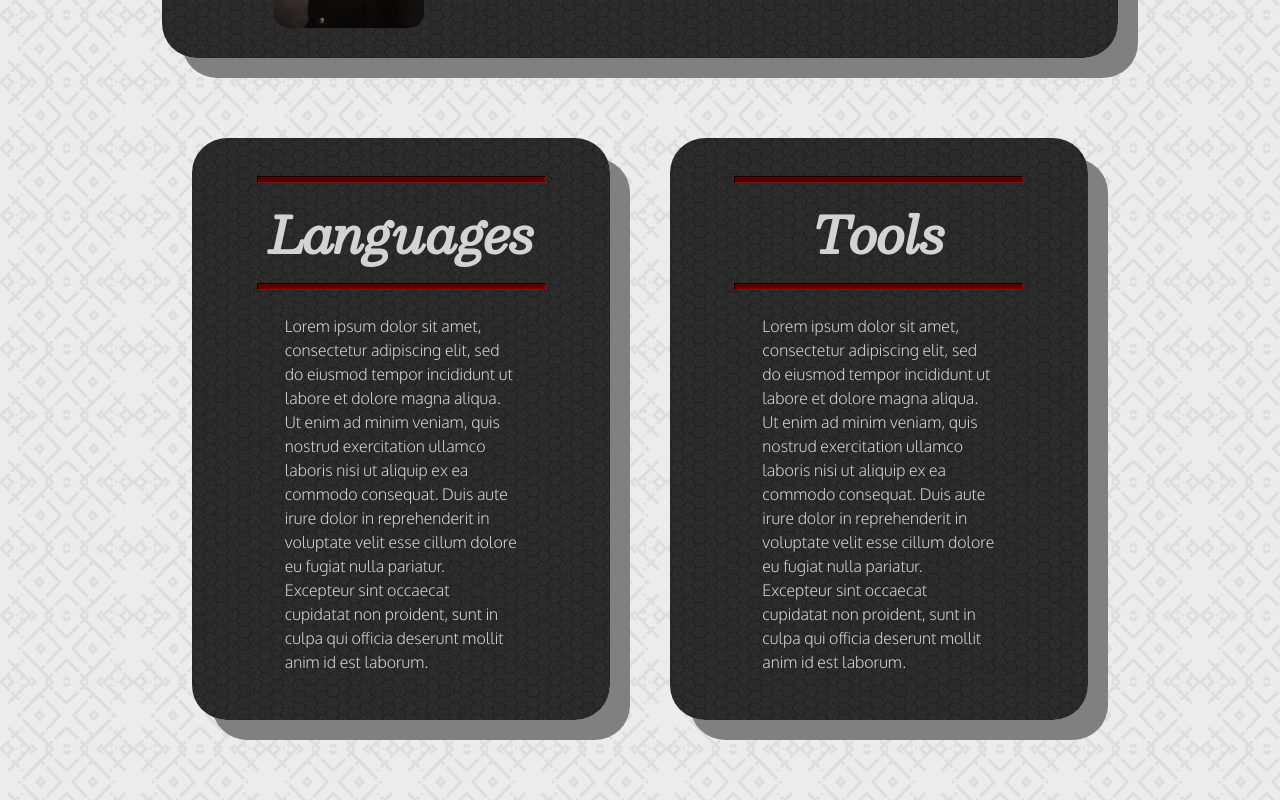
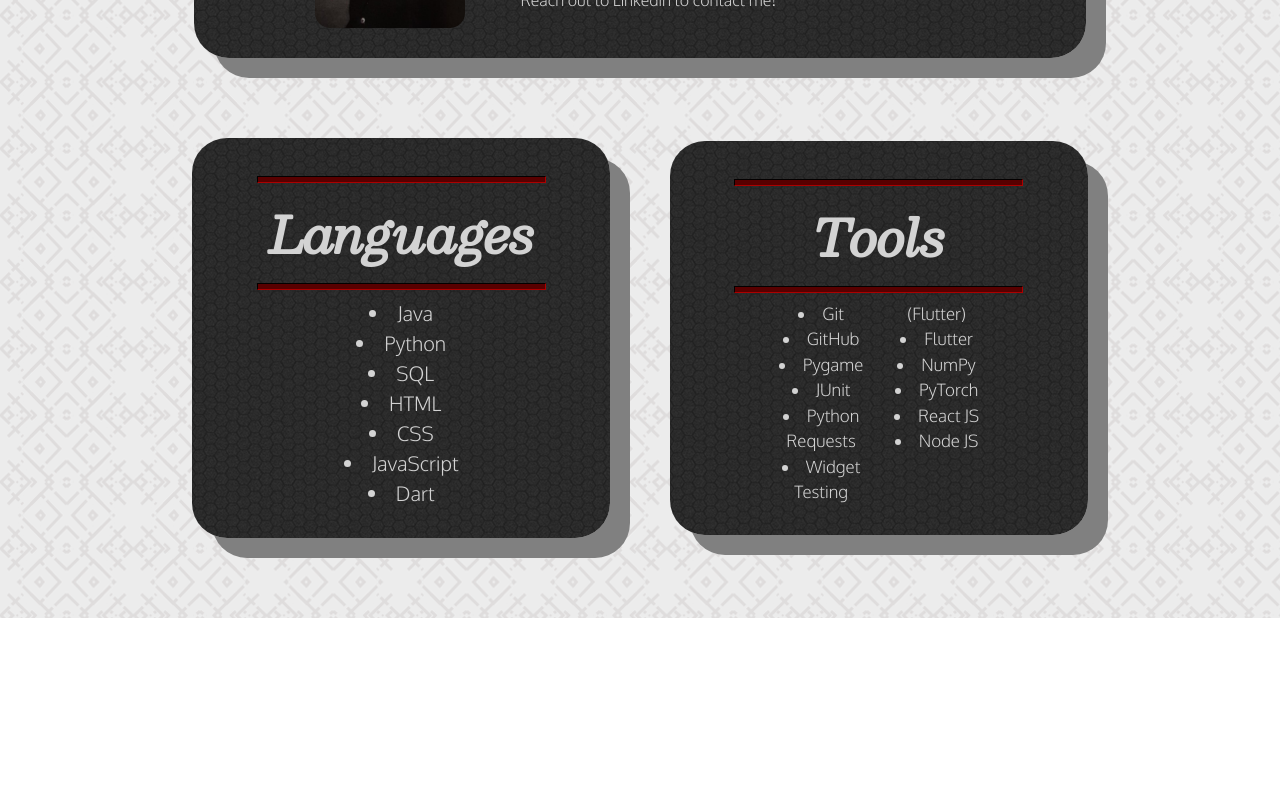
Before and after one commit to brianchang12/WebsitePersonal, a React (Create React App) app: page / in a window 1280 px wide. Shown: the part 818-1618 px from the top of the page. After the commit the page ends 1436 px from the top, so only its background shows below. Built offline with nearby package versions, Linux system fonts and the light colour scheme.

Commit message:
finished lang/tech

```diff
--- a/src/components/Languages.js
+++ b/src/components/Languages.js
@@ -7,15 +7,15 @@
         <h2>Languages</h2>
         <hr />
         <div className="main-col">
-          <p>
-            Lorem ipsum dolor sit amet, consectetur adipiscing elit, sed do
-            eiusmod tempor incididunt ut labore et dolore magna aliqua. Ut enim
-            ad minim veniam, quis nostrud exercitation ullamco laboris nisi ut
-            aliquip ex ea commodo consequat. Duis aute irure dolor in
-            reprehenderit in voluptate velit esse cillum dolore eu fugiat nulla
-            pariatur. Excepteur sint occaecat cupidatat non proident, sunt in
-            culpa qui officia deserunt mollit anim id est laborum.
-          </p>
+        <ul>
+         <li><span>Java</span></li>
+         <li>Python</li>
+         <li>SQL</li>
+         <li>HTML</li>
+         <li>CSS</li>
+         <li>JavaScript</li>
+         <li>Dart</li>
+       </ul>
         </div>
     </div>
   );
--- a/src/components/Technologies.js
+++ b/src/components/Technologies.js
@@ -7,15 +7,19 @@
       <h2>Tools</h2>
       <hr />
       <div className="main-col">
-        <p>
-          Lorem ipsum dolor sit amet, consectetur adipiscing elit, sed do
-          eiusmod tempor incididunt ut labore et dolore magna aliqua. Ut enim ad
-          minim veniam, quis nostrud exercitation ullamco laboris nisi ut
-          aliquip ex ea commodo consequat. Duis aute irure dolor in
-          reprehenderit in voluptate velit esse cillum dolore eu fugiat nulla
-          pariatur. Excepteur sint occaecat cupidatat non proident, sunt in
-          culpa qui officia deserunt mollit anim id est laborum.
-        </p>
+        <ul>
+          <li>Git</li>
+          <li>GitHub</li>
+          <li>Pygame</li>
+          <li>JUnit</li>
+          <li>Python Requests</li>
+          <li>Widget Testing (Flutter)</li>
+          <li>Flutter</li>
+          <li>NumPy</li>
+          <li>PyTorch</li>
+          <li>React JS</li>
+          <li>Node JS</li>
+        </ul>
         </div>
       </div>
   );
--- a/src/index.css
+++ b/src/index.css
@@ -227,7 +227,7 @@
 
 .about-format {
   margin: 10vh;
-  width: 70%;
+  width: 65%;
   border-radius: 35px;
   background-image: url(./img/dark-honeycomb.png);
   margin-left: auto;
@@ -251,16 +251,47 @@
 
 
 .about-format .main-col,
-.lan-format .main-col,
-.tech-format .main-col {
+.tech-format .main-col,
+.lan-format .main-col {
   display: inline-block;
   vertical-align: middle;
-  width: 65%;
+  width: 60%;
   font-family: "Oxygen", sans-serif;
   text-align: left;
   line-height: 1.5;
   color: rgb(211, 211, 211);
 
+}
+
+
+
+
+.lan-format ul {
+  margin: 0;
+  padding: 0;
+  list-style-position: inside;
+  text-align: center;
+}
+
+.tech-format ul {
+  margin: 0;
+  padding: 0;
+
+  list-style-position: inside;
+  text-align: center;
+  columns: 2;
+  -webkit-columns: 2;
+  -moz-columns: 2;
+}
+
+.lan-format li{
+  font-size: 20px;
+}
+
+
+
+.tech-format li {
+  font-size: 17px;
 }
 
 .about-format hr,
@@ -319,6 +350,8 @@
     width: 85%;
   }
 
+
+
 }
 
 
@@ -326,12 +359,11 @@
   .header h1 {
     font-size: 40px;
   }
-  .about-container h2,
+  .about-format h2,
   .lan-format h2,
   .tech-format h2 {
     font-size: 30px;
   }
-
 
   .header h3 {
     font-size: 17.5px;
```
